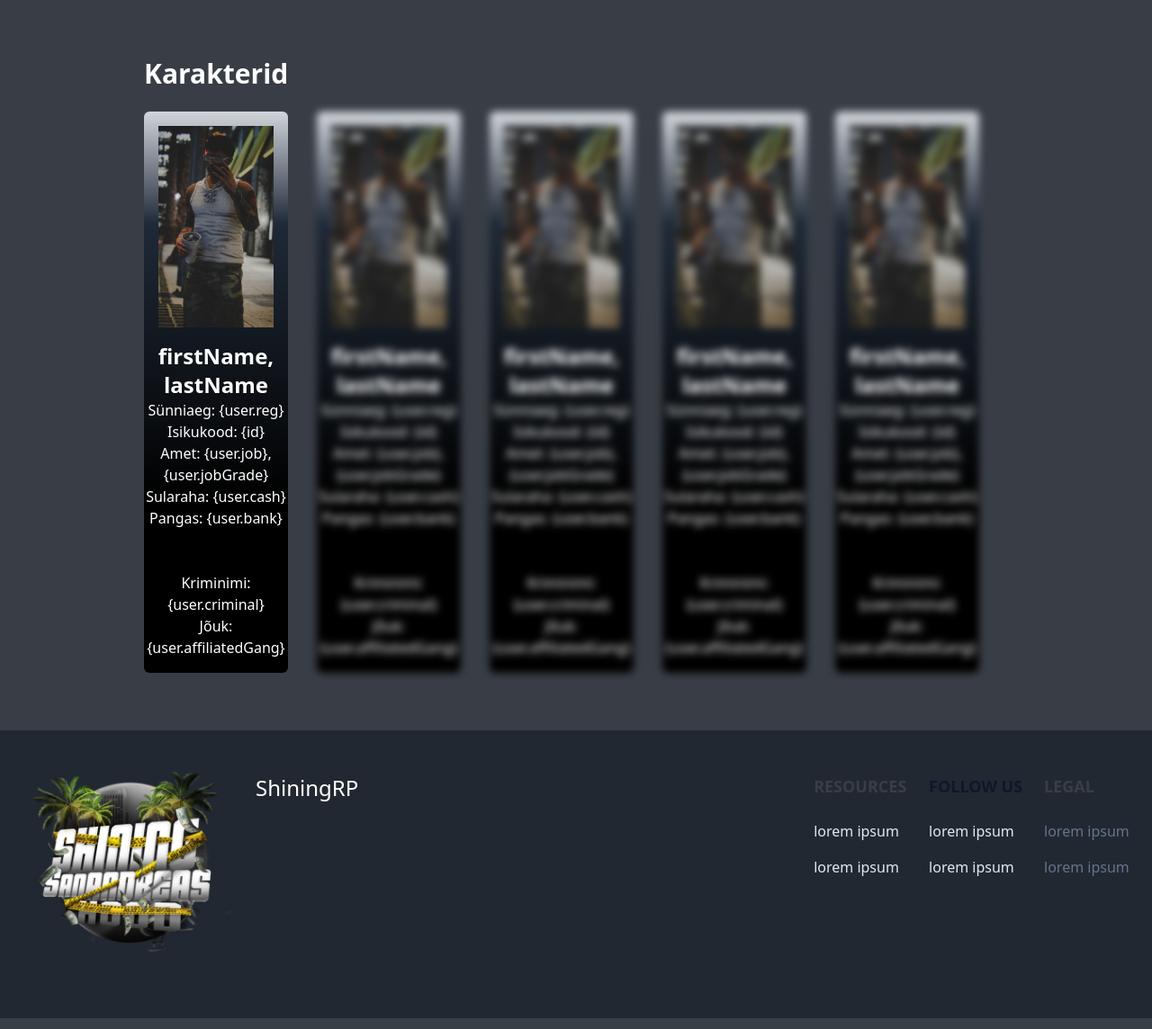
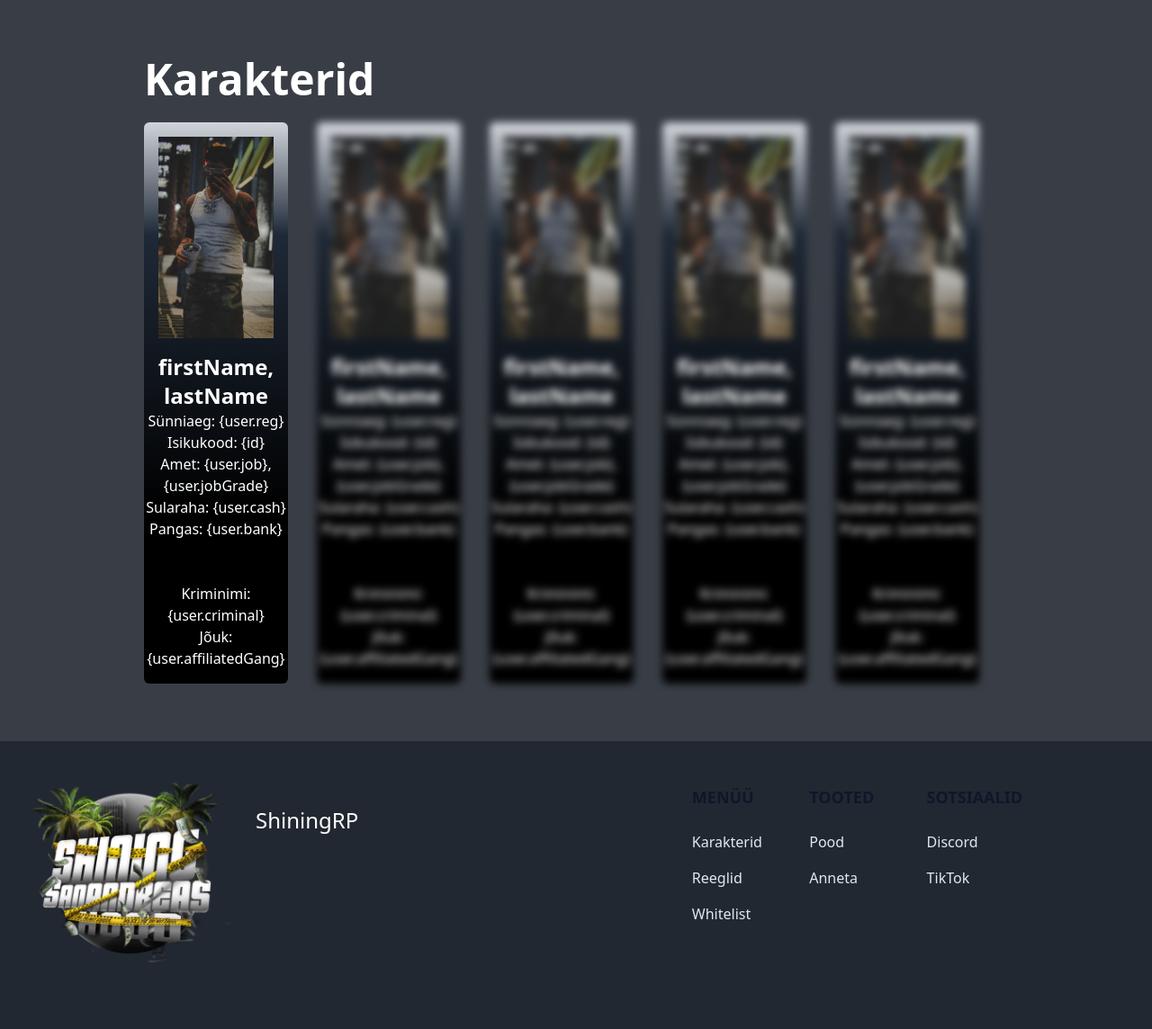
Before and after one commit to ShiningSanAndreas/rp-webpage, a PHP site: page /vendor/pages/characters.php in a window 1280 px wide. Shown: the part 80-1224 px from the top of the page at 90% size. Run offline with PHP 8.4, Linux system fonts and the light colour scheme; style sheets or scripts are compiled from the project's sources; some libraries are stand-ins or nearby versions.

Commit message:
footer changes, char. card wider, made font size consistent, added buttons to shop, changed support details route, made shop use tailwind classes

```diff
--- a/pages/characters.php
+++ b/pages/characters.php
@@ -15,13 +15,13 @@
 
     <div class="ml-auto mb-6 lg:w-[70%] xl:w-[75%] 2xl:w-[85%] mx-auto">
         <div class="text-white mt-16 mb-6">
-            <h2 class="text-3xl font-semibold">Karakterid</h2>
+            <h2 class="text-5xl font-semibold">Karakterid</h2>
         </div>
         <div class="flex flex-row justify-center mb-16">
 
             <!-- First Character Container -->
-            <div class="relative bg-gradient-to-t from-black from-30% via-gray-800 via-80% to-gray-300 rounded-md w-auto h-auto mr-8 ">
-                <img src="../assets/lisakarakter.png" alt="Pood Custom Car" class="p-4 w-64 h-64 object-cover object-top" />
+            <div class="relative bg-gradient-to-t from-black from-30% via-gray-800 via-80% to-gray-300 rounded-md w-72 h-auto mr-8">
+                <img src="../assets/lisakarakter.png" alt="Pood Custom Car" class="p-4 w-72 h-64 object-cover object-top"/>
                 <div class="text-white text-center">
                     <p class="text-2xl font-bold">firstName, lastName</p>
                     <p class="text-md">Sünniaeg: {user.reg}</p>
@@ -35,8 +35,8 @@
             </div>
 
             <!-- Second Character Container -->
-            <div class="relative bg-gradient-to-t from-black from-30% via-gray-800 via-80% to-gray-300 rounded-md w-auto h-auto mr-8 blur-sm">
-                <img src="../assets/lisakarakter.png" alt="Pood Custom Car" class="p-4 w-64 h-64 object-cover object-top" />
+            <div class="relative bg-gradient-to-t from-black from-30% via-gray-800 via-80% to-gray-300 rounded-md w-72 h-auto mr-8 blur-sm">
+                <img src="../assets/lisakarakter.png" alt="Pood Custom Car" class="p-4 w-72 h-64 object-cover object-top" />
                 <div class="text-white text-center">
                     <p class="text-2xl font-bold">firstName, lastName</p>
                     <p class="text-md">Sünniaeg: {user.reg}</p>
@@ -50,8 +50,8 @@
             </div>
 
             <!-- Third Character Container -->
-            <div class="relative bg-gradient-to-t from-black from-30% via-gray-800 via-80% to-gray-300 rounded-md w-auto h-auto mr-8 blur-sm">
-                <img src="../assets/lisakarakter.png" alt="Pood Custom Car" class="p-4 w-64 h-64 object-cover object-top" />
+            <div class="relative bg-gradient-to-t from-black from-30% via-gray-800 via-80% to-gray-300 rounded-md w-72 h-auto mr-8 blur-sm">
+                <img src="../assets/lisakarakter.png" alt="Pood Custom Car" class="p-4 w-72 h-64 object-cover object-top" />
                 <div class="text-white text-center">
                     <p class="text-2xl font-bold">firstName, lastName</p>
                     <p class="text-md">Sünniaeg: {user.reg}</p>
@@ -65,8 +65,8 @@
             </div>
 
             <!-- Fourth Character Container -->
-            <div class="relative bg-gradient-to-t from-black from-30% via-gray-800 via-80% to-gray-300 rounded-md w-auto h-auto mr-8 blur-sm">
-                <img src="../assets/lisakarakter.png" alt="Pood Custom Car" class="p-4 w-64 h-64 object-cover object-top" />
+            <div class="relative bg-gradient-to-t from-black from-30% via-gray-800 via-80% to-gray-300 rounded-md w-72 h-auto mr-8 blur-sm">
+                <img src="../assets/lisakarakter.png" alt="Pood Custom Car" class="p-4 w-72 h-64 object-cover object-top" />
                 <div class="text-white text-center">
                     <p class="text-2xl font-bold">firstName, lastName</p>
                     <p class="text-md">Sünniaeg: {user.reg}</p>
@@ -80,8 +80,8 @@
             </div>
 
             <!-- Fifth Character Container -->
-            <div class="relative bg-gradient-to-t from-black from-30% via-gray-800 via-80% to-gray-300 rounded-md w-auto h-auto mr-8 blur-sm">
-                <img src="../assets/lisakarakter.png" alt="Pood Custom Car" class="p-4 w-64 h-64 object-cover object-top" />
+            <div class="relative bg-gradient-to-t from-black from-30% via-gray-800 via-80% to-gray-300 rounded-md w-72 h-auto mr-8 blur-sm">
+                <img src="../assets/lisakarakter.png" alt="Pood Custom Car" class="p-4 w-72 h-64 object-cover object-top" />
                 <div class="text-white text-center">
                     <p class="text-2xl font-bold">firstName, lastName</p>
                     <p class="text-md">Sünniaeg: {user.reg}</p>
--- a/pages/modules/caroussel.php
+++ b/pages/modules/caroussel.php
@@ -10,7 +10,7 @@
     <div id="default-carousel" class="relative w-full" data-carousel="slide">
         <!-- Carousel wrapper -->
         <div class="absolute top-1/2 left-1/2 transform -translate-x-1/2 -translate-y-1/2 text-center z-50">
-            <h2 class="text-4xl font-bold text-slate-200">Eesti Parim RP Server</h2>
+            <h2 class="text-5xl font-bold text-slate-200">Eesti Parim RP Server</h2>
         </div>
 
         <div class="relative h-[800px] overflow-hidden rounded-lg">
--- a/pages/modules/footer.php
+++ b/pages/modules/footer.php
@@ -15,39 +15,42 @@
                 <a href="home.php" class="items-center">
                     <img src="../assets/logoBigNoBG.png" class="w-64 h-64 me-3" alt="ShiningRP logo" />
                 </a>
-                <h1 class="mt-8 text-white text-2xl font-medium">ShiningRP</h1>
+                <h1 class="mt-14 text-white text-2xl font-medium">ShiningRP</h1>
             </div>
-            <div class="grid gap-12 sm:gap-6 grid-cols-3">
+            <div class="grid gap-12 sm:gap-6 grid-cols-3 pr-32">
                 <div>
-                    <h2 class="mb-6 mt-8 text-lg font-semibold text-[#393E46] uppercase">Resources</h2>
-                    <ul class="text-gray-500 dark:text-gray-400 font-medium">
+                    <h2 class="mb-6 mt-8 text-lg font-semibold text-slate-900 uppercase">Menüü</h2>
+                    <ul class="font-medium">
                         <li class="mb-4">
-                            <a href="#" class="hover:underline text-slate-200 ">lorem ipsum</a>
+                            <a href="characters.php" class="md:hover:text-contrast text-slate-200 ">Karakterid</a>
+                        </li>
+                        <li class="mb-4">
+                            <a href="rules.php" class="md:hover:text-contrast text-slate-200 ">Reeglid</a>
                         </li>
                         <li>
-                            <a href="#" class="hover:underline text-slate-200 ">lorem ipsum</a>
+                            <a href="whitelist-form.php" class="md:hover:text-contrast text-slate-200 ">Whitelist</a>
                         </li>
                     </ul>
                 </div>
                 <div>
-                    <h2 class="mb-6 mt-8 text-lg font-semibold text-slate-900 uppercase">Follow us</h2>
-                    <ul class="text-gray-500 dark:text-gray-400 font-medium">
+                    <h2 class="mb-6 mt-8 text-lg font-semibold text-slate-900 uppercase">Tooted</h2>
+                    <ul class="font-medium">
                         <li class="mb-4">
-                            <a href="#" class="hover:underline text-slate-200 ">lorem ipsum</a>
+                            <a href="#" class="md:hover:text-contrast text-slate-200 ">Pood</a>
                         </li>
                         <li>
-                            <a href="#" class="hover:underline text-slate-200 ">lorem ipsum</a>
+                            <a href="#" class="md:hover:text-contrast text-slate-200 ">Anneta</a>
                         </li>
                     </ul>
                 </div>
                 <div>
-                    <h2 class="mb-6 mt-8 text-lg font-semibold text-[#393E46] uppercase">Legal</h2>
-                    <ul class="text-gray-500 dark:text-gray-400 font-medium">
+                    <h2 class="mb-6 mt-8 text-lg font-semibold text-slate-900 uppercase">Sotsiaalid</h2>
+                    <ul class="font-medium">
                         <li class="mb-4">
-                            <a href="#" class="hover:underline text-slate-500 ">lorem ipsum</a>
+                            <a href="#" class="md:hover:text-contrast text-slate-200 ">Discord</a>
                         </li>
                         <li>
-                            <a href="#" class="hover:underline text-slate-500 ">lorem ipsum</a>
+                            <a href="#" class="md:hover:text-contrast text-slate-200 ">TikTok</a>
                         </li>
                     </ul>
                 </div>
--- a/pages/support.php
+++ b/pages/support.php
@@ -64,7 +64,7 @@
                 echo '<td class="px-6 py-4">' . $ticket['status'] . '</td>';
                 echo '<td class="px-6 py-4">' . $ticket['created_at'] . '</td>';
                 echo '<td class="px-6 py-4 text-right">';
-                echo '<a href="view.php?id=' . $ticket['id'] . '" class="font-medium text-blue-600 dark:text-blue-500 hover:underline">View Details</a>';
+                echo '<a href="supportDetails.php?id=' . $ticket['id'] . '" class="font-medium text-blue-600 dark:text-blue-500 hover:underline">View Details</a>';
                 echo '</td>';
                 echo '</tr>';
             }
```
Also changed, not shown: pages/shop.php (+70 -29 lines).
